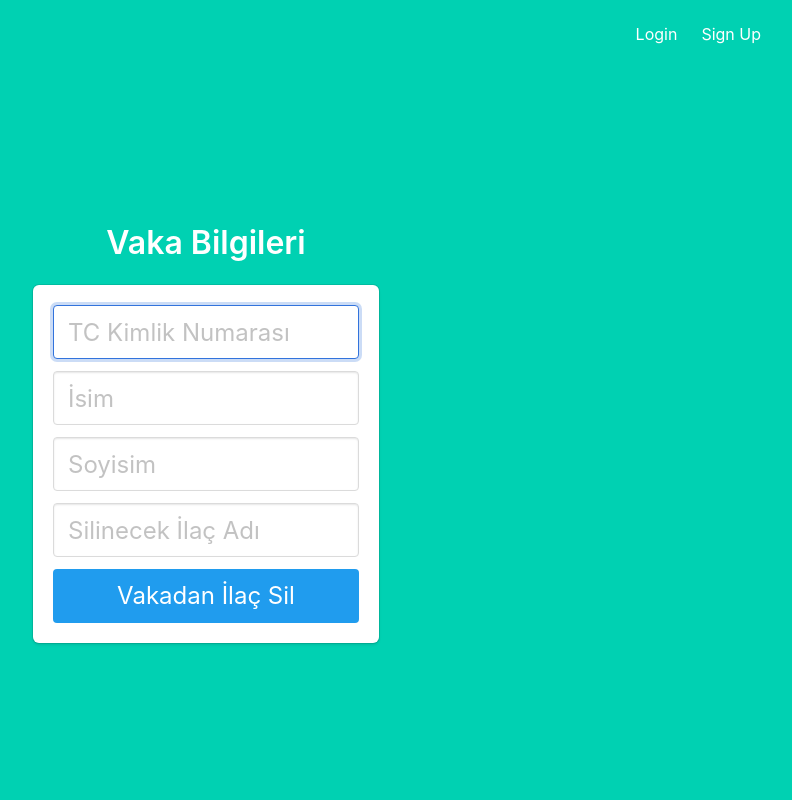
After one commit to ibahadiraltun/Bil372_COVID-takip, a Python web app: template templates/deletemedicinelists.html in a window 1280 px wide. The commit adds this page. Shown: the whole page, without its empty margins (434-1226 px from the left). Run offline with Jinja, Linux system fonts and the light colour scheme; the template is opened without the code that fills it, so the values that code supplies are empty; some libraries are stand-ins or nearby versions.

Commit message:
Add files via upload

```diff
--- a/templates/base.html
+++ b/templates/base.html
@@ -70,8 +70,8 @@
                             <a href="{{ url_for('main.index') }}" class="navbar-item">
                                 Home
                             </a>
-                                <a href="{{ url_for('main.hospitals') }}" class="navbar-item">
-                                Hastane Ekle
+                                <a href="{{ url_for('main.hospitals') }}" class="navbar-item">Hastane Ekle </a>
+                                <a href="{{ url_for('main.deletehospitals') }}" class="navbar-item">Hastane Sil </a>
                             </a>
                                 <a href="{{ url_for('tables.show') }}" class="navbar-item">
                                 Durum Bilgileri
@@ -86,8 +86,8 @@
                                   <a href="{{ url_for('main.ekle_vaka') }}" class="navbar-item"> Vaka Ekle </a>
                                   <a href="{{ url_for('main.guncelle_vaka') }}" class="navbar-item"> Vaka Güncelle   </a>
                                   <a href="{{ url_for('main.ekle_temasli') }}" class="navbar-item"> Temaslı Ekle </a>
-                                  <a href="{{ url_for('main.medicinelists') }}" class="navbar-item">
-                                Vaka İlaç Ekle
+                                  <a href="{{ url_for('main.medicinelists') }}" class="navbar-item">Vaka İlaç Ekle</a>
+                                  <a href="{{ url_for('main.deletemedicinelists') }}" class="navbar-item">Vakadan İlaç Sil</a>
                             </a>
                               </div>
                             </div>
--- /dev/null
+++ b/templates/deletemedicinelists.html
@@ -0,0 +1,42 @@
+{% extends "base.html" %}
+{% block content %}
+<div class="column is-4 is-offset-4">
+    <h3 class="title">Vaka Bilgileri</h3>
+    <div class="box">
+        {% with messages = get_flashed_messages() %}
+        {% if messages %}
+            <div class="notification is-danger">
+                {{ messages[0] }}
+        {% endif %}
+        {% endwith %}
+        <form action="/deletemedicinelists" method="POST">
+
+            <div class="field">
+                <div class="control">
+                    <input class="input is-large" type="text" name="tckn" placeholder="TC Kimlik Numarası" autofocus="" required>
+                </div>
+            </div>
+
+            <div class="field">
+                <div class="control">
+                    <input class="input is-large" type="text" name="vakaisim" placeholder="İsim" required>
+                </div>
+            </div>
+
+            <div class="field">
+                <div class="control">
+                    <input class="input is-large" type="text" name="vakasoyisim" placeholder="Soyisim" required>
+                </div>
+            </div>
+
+            <div class="field">
+                <div class="control">
+                    <input class="input is-large" type="text" name="vakailacı" placeholder="Silinecek İlaç Adı" required>
+                </div>
+            </div>
+
+            <button class="button is-block is-info is-large is-fullwidth">Vakadan İlaç Sil</button>
+        </form>
+    </div>
+</div>
+{% endblock %}
```
Also changed, not shown: main.py (+72 -0 lines), templates/deletehospitals.html (added, +36 -0 lines).
